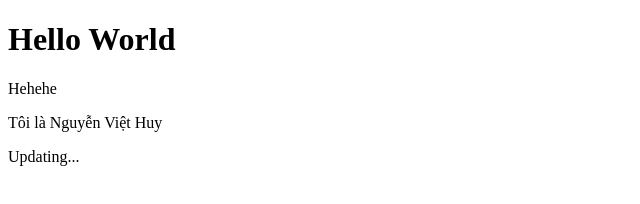
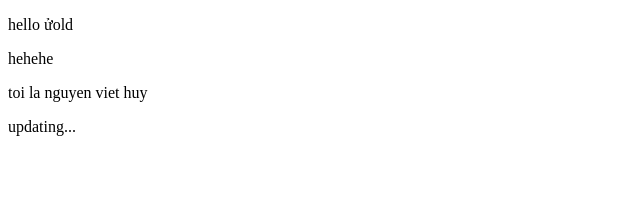
Before and after one commit to GitHuii/GitHuii.github.io, a plain HTML site: page index.html in a window 1280 px wide. Shown: the whole page, without its empty margins (0-640 px from the left). Drawn offline with Linux system fonts and the light colour scheme.

Commit message:
Update index.html

```diff
--- a/index.html
+++ b/index.html
@@ -6,9 +6,9 @@
     <title>Trang web của Huy</title>
 </head>
 <body>
-    <h1>Hello World</h1>
-    <p>Hehehe</p>
-    <p>Tôi là Nguyễn Việt Huy</p>
-    <p>Updating...</p>
+    <p>hello ửold</p>
+    <p>hehehe</p>
+    <p>toi la nguyen viet huy</p>
+    <p>updating...</p>
 </body>
 </html>
```
